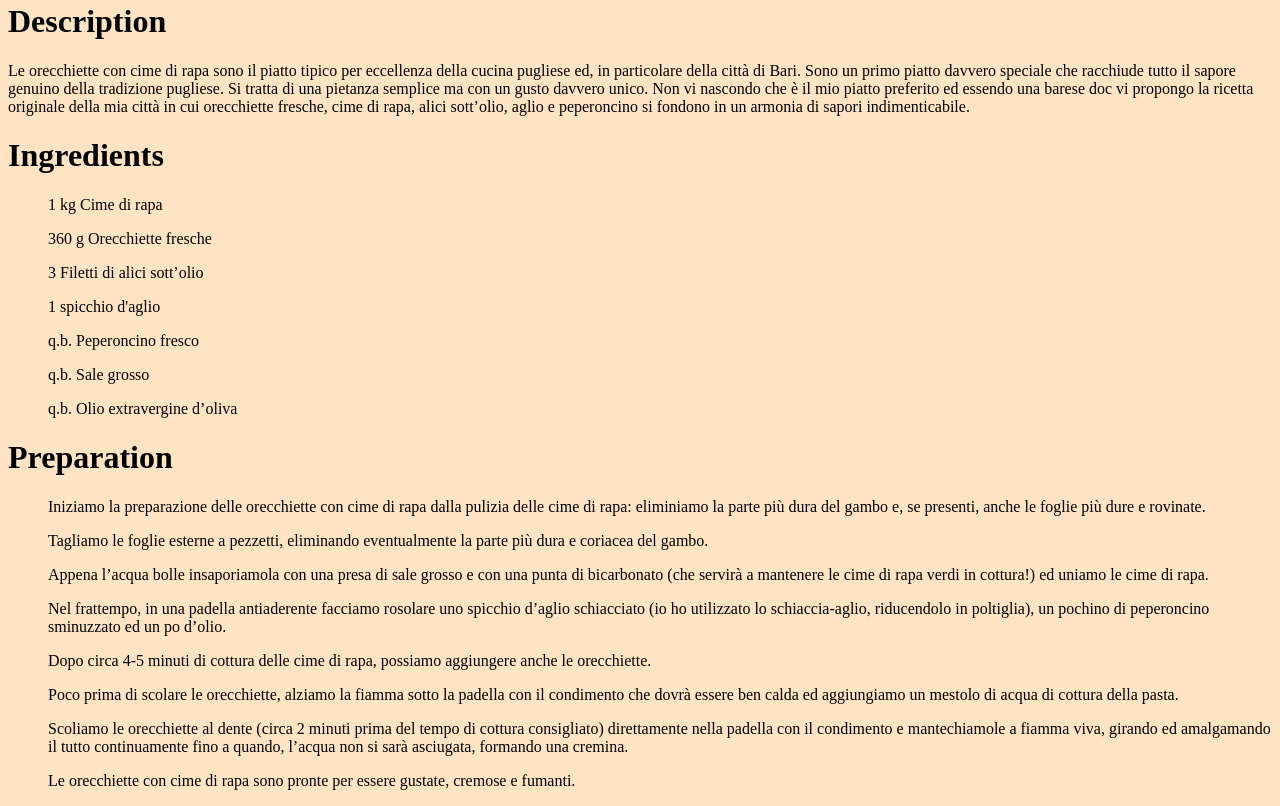
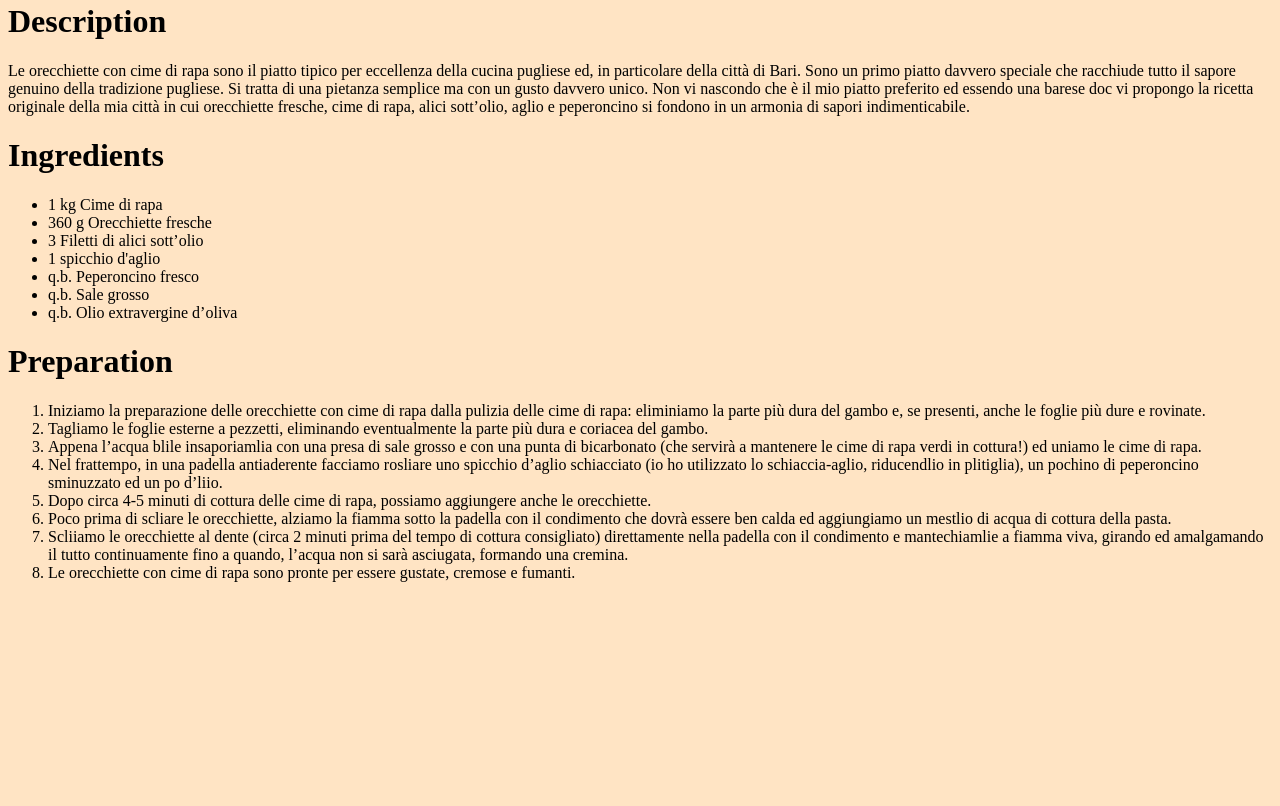
Before and after one commit to lingjong/odin-recipes, a plain HTML site: page recipes/cime di rapa.html in a window 1280 px wide. Shown: the part 698-1504 px from the top of the page. After the commit the page ends 1296 px from the top, so only its background shows below. Drawn offline with Linux system fonts and the light colour scheme; files whose address does not match are found by name.

Commit message:
Linking problem solved. Project completed

```diff
--- a/recipes/cime di rapa.html
+++ b/recipes/cime di rapa.html
@@ -9,7 +9,7 @@
 <body style="background-color: bisque;">
     <h1>Orecchiette Alle Cime Di Rapa</h1>
 
-    <img src="/Users/lingjong/Documents/my_git_repos/odin-recipes/pictures/cime_rapa.png" alt="immagine del piatto finale">
+    <img src="../pictures/cime_rapa.png" alt="immagine del piatto finale">
 
 <h1>Description</h1>
     <p>Le orecchiette con cime di rapa sono il piatto tipico per eccellenza della cucina pugliese ed, in particolare della città di Bari. Sono un primo piatto davvero speciale che racchiude tutto il sapore genuino della tradizione pugliese.
@@ -18,44 +18,45 @@
 
 
 <h1>Ingredients</h1>
-
-    <ul>1 kg Cime di rapa</ul>
-    <ul> 360 g Orecchiette fresche</ul>
-    <ul> 3 Filetti di alici sott’olio</ul>
-    <ul>1 spicchio d'aglio</ul>
-    <ul>q.b. Peperoncino fresco</ul>
-    <ul>q.b. Sale grosso</ul>
-    <ul>q.b. Olio extravergine d’oliva</ul>
-
+    <ul>
+    <li>1 kg Cime di rapa</li>
+    <li> 360 g Orecchiette fresche</li>
+    <li> 3 Filetti di alici sott’olio</li>
+    <li>1 spicchio d'aglio</li>
+    <li>q.b. Peperoncino fresco</li>
+    <li>q.b. Sale grosso</li>
+    <li>q.b. Olio extravergine d’oliva</li>
+    </ul>
     <!--  -------------------------------  -->
 <h1>Preparation</h1>
 
-
     <ol>
+    <li>
         Iniziamo la preparazione delle orecchiette con cime di rapa dalla pulizia delle cime di rapa: eliminiamo la parte più dura del gambo e, se presenti, anche le foglie più dure e rovinate.
 
 
-    </ol>
-    <ol>
+    </li>
+    <li>
         Tagliamo le foglie esterne a pezzetti, eliminando eventualmente la parte più dura e coriacea del gambo.
-    </ol>
-    <ol>
-        Appena l’acqua bolle insaporiamola con una presa di sale grosso e con una punta di bicarbonato (che servirà a mantenere le cime di rapa verdi in cottura!) ed uniamo le cime di rapa.
-    </ol>
-    <ol>
-        Nel frattempo, in una padella antiaderente facciamo rosolare uno spicchio d’aglio schiacciato (io ho utilizzato lo schiaccia-aglio, riducendolo in poltiglia), un pochino di peperoncino sminuzzato ed un po d’olio.
-    </ol>
-    <ol>
+    </li>
+    <li>
+        Appena l’acqua blile insaporiamlia con una presa di sale grosso e con una punta di bicarbonato (che servirà a mantenere le cime di rapa verdi in cottura!) ed uniamo le cime di rapa.
+    </li>
+    <li>
+        Nel frattempo, in una padella antiaderente facciamo rosliare uno spicchio d’aglio schiacciato (io ho utilizzato lo schiaccia-aglio, riducendlio in plitiglia), un pochino di peperoncino sminuzzato ed un po d’liio.
+    </li>
+    <li>
         Dopo circa 4-5 minuti di cottura delle cime di rapa, possiamo aggiungere anche le orecchiette.
-    </ol>
-    <ol>
-        Poco prima di scolare le orecchiette, alziamo la fiamma sotto la padella con il condimento che dovrà essere ben calda ed  aggiungiamo un mestolo di acqua di cottura della pasta.
-    </ol>
-    <ol>
-        Scoliamo le orecchiette  al dente (circa 2 minuti prima del tempo di cottura consigliato) direttamente nella padella con il condimento e mantechiamole a fiamma viva, girando ed amalgamando il tutto continuamente fino a quando, l’acqua non si sarà asciugata, formando una cremina.
-    </ol>
-    <ol>
+    </li>
+    <li>
+        Poco prima di scliare le orecchiette, alziamo la fiamma sotto la padella con il condimento che dovrà essere ben calda ed  aggiungiamo un mestlio di acqua di cottura della pasta.
+    </li>
+    <li>
+        Scliiamo le orecchiette  al dente (circa 2 minuti prima del tempo di cottura consigliato) direttamente nella padella con il condimento e mantechiamlie a fiamma viva, girando ed amalgamando il tutto continuamente fino a quando, l’acqua non si sarà asciugata, formando una cremina.
+    </li>
+    <li>
         Le orecchiette con cime di rapa sono pronte per essere gustate, cremose e fumanti.
-    </ol>
+    </li>
+</ol>
 </body>
 </html>
```
Also changed, not shown: index.html (+6 -9 lines), recipes/fried ripe plantains.html (+12 -8 lines), recipes/spaghetti alla norma.html (+23 -22 lines).
